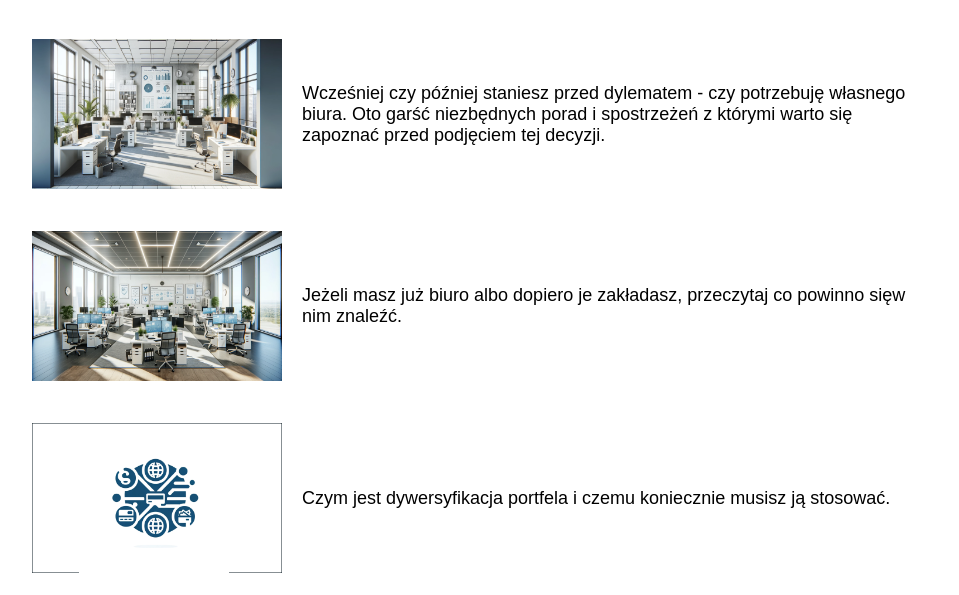
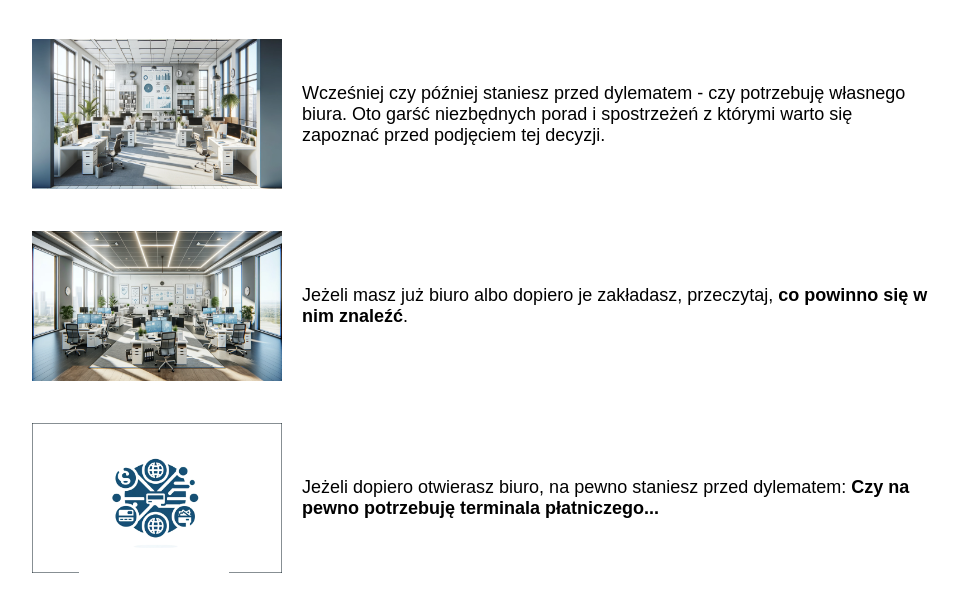
Before and after one commit to gitlearncpp/portubezpieczen, a plain HTML site: page Base/podst_zaw.html in a window 1280 px wide. Shown: the part 357-952 px from the top of the page, without its empty margins (160-1119 px from the left). Drawn offline with Linux system fonts and the light colour scheme.

Commit message:
1.0 TST2

```diff
--- a/Base/podst_zaw.html
+++ b/Base/podst_zaw.html
@@ -27,7 +27,6 @@
 
     </p>
 </div>
-
 <br>
 <br>
 <a href="../Agent/biuro.html" class="no-underline">
@@ -41,9 +40,20 @@
 <a href="../Agent/biuro1.html" class="no-underline">
 <div class="container">
     <img src="../img/biuro2.png" alt="Opis obrazka">
-    <p>Jeżeli masz już biuro albo dopiero je zakładasz, przeczytaj co powinno sięw nim znaleźć.</p>
+    <p>Jeżeli masz już biuro albo dopiero je zakładasz, przeczytaj, <b>co powinno się w nim znaleźć</b>.</p>
 </div>
 </a>
+<br>
+<br>
+<a href="../Agent/terminal.html" class="no-underline">
+    <div class="container">
+        <img src="../img/dywersyfikacja.png" alt="Dywersyfikacja portfela">
+        <p>Jeżeli dopiero otwierasz biuro, na pewno staniesz przed dylematem:
+           <b> Czy na pewno potrzebuję terminala płatniczego...</b> </p>
+    </div>
+</a>
+
+
 <br>
 <br>
 <a href="../Agent/dywersyf.html" class="no-underline">
@@ -98,7 +108,7 @@
         <p>Poprzez doradztwo dochodzimy do sprzedaży. Jak zostać Doradcą, a nie tylko sprzedawcą. </p>
     </div>
 </a>
-
+<br>
 <br>
 <br>
 <a href="../Agent/szkol1.html" class="no-underline">
@@ -126,15 +136,7 @@
     </div>
 </a>
 
-<br>
-<br>
-<a href="../Agent/terminal.html" class="no-underline">
-    <div class="container">
-        <img src="../img/dywersyfikacja.png" alt="Dywersyfikacja portfela">
-        <p>Jeżeli dopiero otwierasz biuro, na pewno staniesz przed dylematem:
-            Czy potrzebuję na pewno terminala płatniczego... </p>
-    </div>
-</a>
+
 
 <br>
 <br>
```
